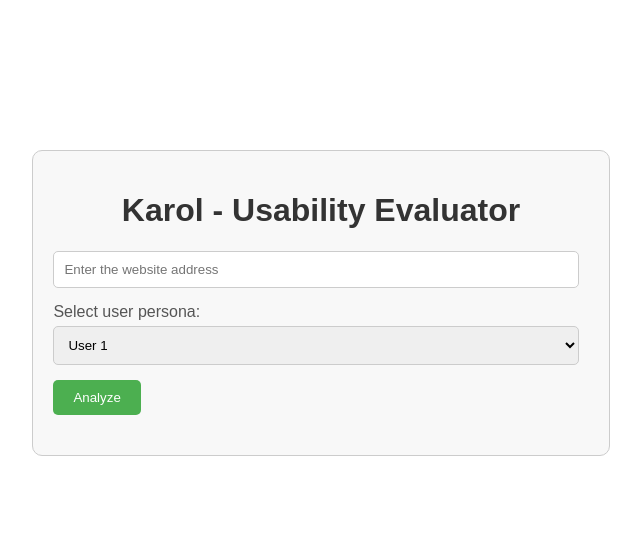
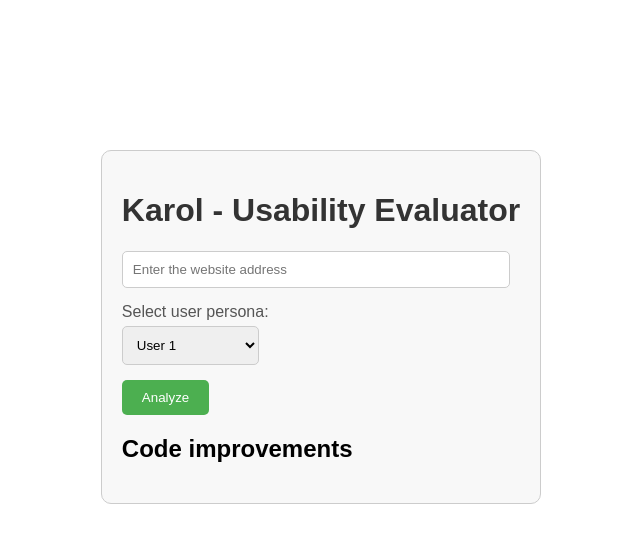
Before and after one commit to TELIT-Hackathon2023/1-karol, a FastAPI app: page / in a window 1280 px wide. Shown: the top 543 px of the page, without its empty margins (319-960 px from the left). Run offline with FastAPI, Linux system fonts and the light colour scheme.

Commit message:
feat: divs

```diff
--- a/templates/index.html
+++ b/templates/index.html
@@ -1,5 +1,3 @@
-<!-- index.html -->
-
 <!DOCTYPE html>
 <html lang="sk">
 <head>
@@ -14,8 +12,9 @@
 
         <form id="prompt-form">
             <input type="text" id="url-field" name="url-field" required placeholder="Enter the website address">
+            <div class="button-field">
+                <div id="persona-select">
                     <label for="user-selection-field">Select user persona:</label>
-
                     <select id="user-selection-field" name="user-selection-field">
                         <option value="option1">User 1</option>
                         <option value="option2">User 2</option>
@@ -23,14 +22,18 @@
                         <option value="option3">User 4</option>
                         <option value="option3">User 5</option>
                     </select>
-
+                </div>
                 <button type="button" onclick="submitForm()">Analyze</button>
+            </div>
         </form>
 
-        <div id="result">
+        <div id="results">
+            <div>
+                <h2>Code improvements</h2>
                 <table>
 
                 </table>
+            </div>
         </div>
 
         <script src="{{ url_for('static', path='evaluate.js') }}"></script>
```
Lines whose indentation alone changed are shown as unchanged.
